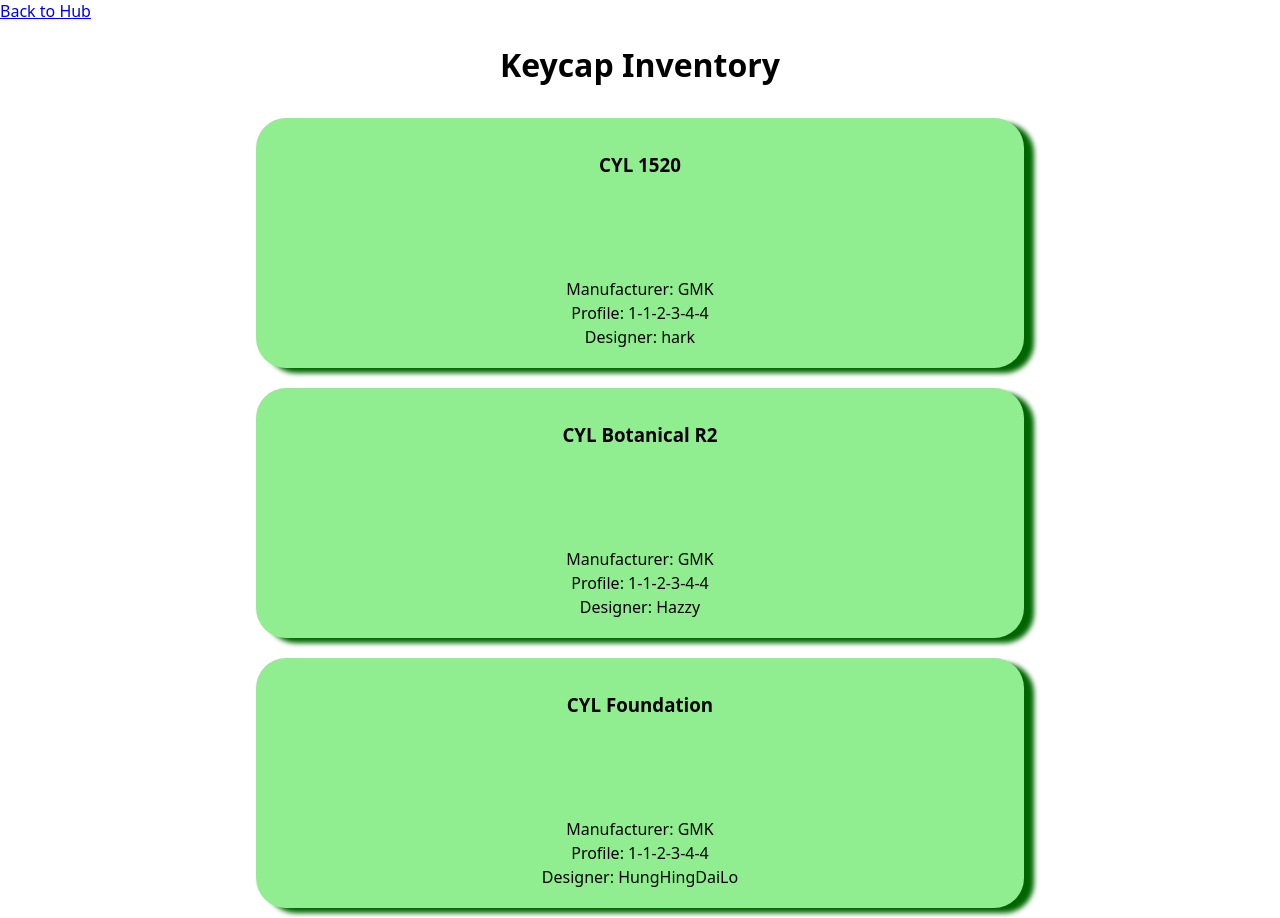
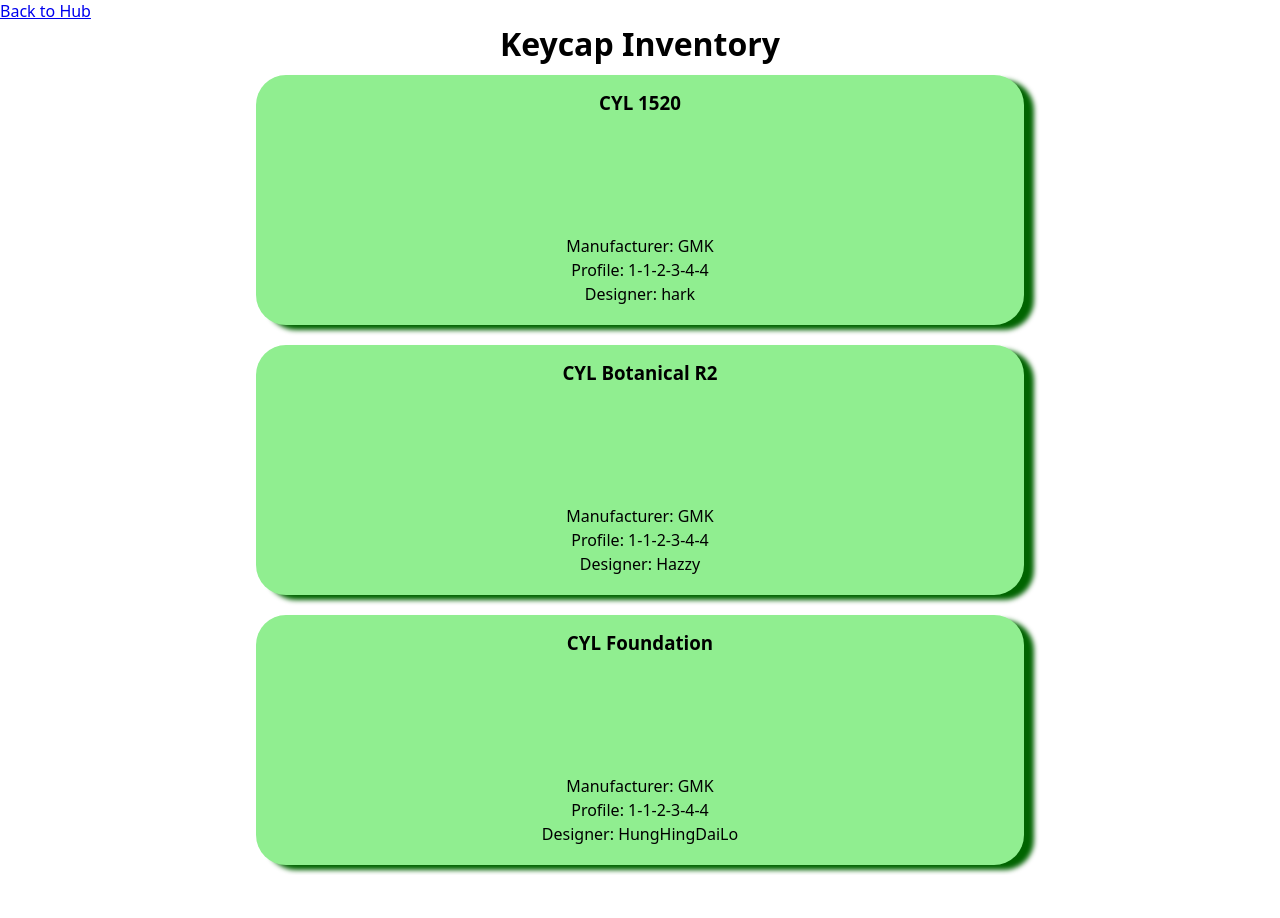
Before and after one commit to jahzerj/HobbInventory, a Next.js app: page /inventories/keycaps in a window 1280 px wide. After the commit the page ends 875 px from the top, so only its background shows below. Built offline with nearby package versions, Linux system fonts and the light colour scheme.

Commit message:
code fixes from code review

```diff
--- /dev/null
+++ b/components/AddButton.jsx
@@ -0,0 +1,5 @@
+import React from "react";
+
+export default function AddButton() {
+  return <div>AddButton</div>;
+}
--- a/components/InventoryCard.jsx
+++ b/components/InventoryCard.jsx
@@ -1,4 +1,3 @@
-import React from "react";
 import styled from "styled-components";
 
 const StyledCard = styled.div`
@@ -21,10 +20,6 @@
   align-items: center;
   gap: 2px;
   margin-bottom: 5px;
-
-  p {
-    margin: 0; /* ✅ Remove extra spacing between lines */
-  }
 `;
 
 export default function InventoryCard({ data }) {
--- a/pages/inventories/keycaps.js
+++ b/pages/inventories/keycaps.js
@@ -14,7 +14,7 @@
       <Link href="/">Back to Hub</Link>
       <StyledContainer>
         <h1>Keycap Inventory</h1>
-        {data.length > 0 ? (
+        {data?.length ? (
           <InventoryCard data={data} />
         ) : (
           <>
--- a/styles.js
+++ b/styles.js
@@ -5,6 +5,8 @@
   *::before,
   *::after {
     box-sizing: border-box;
+    margin: 0;
+    padding: 0;
   }
 
   body {
```
Also changed, not shown: components/Modal.jsx (added, +9 -0 lines).
